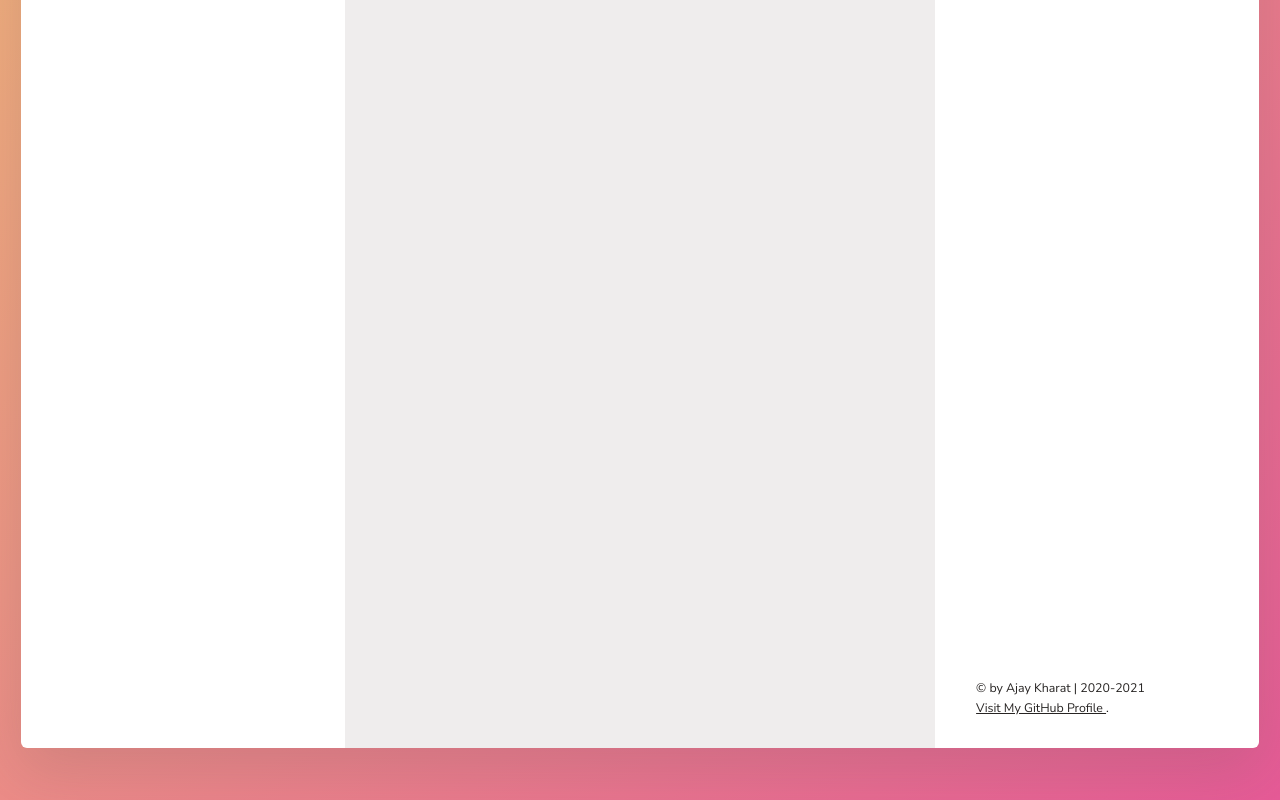
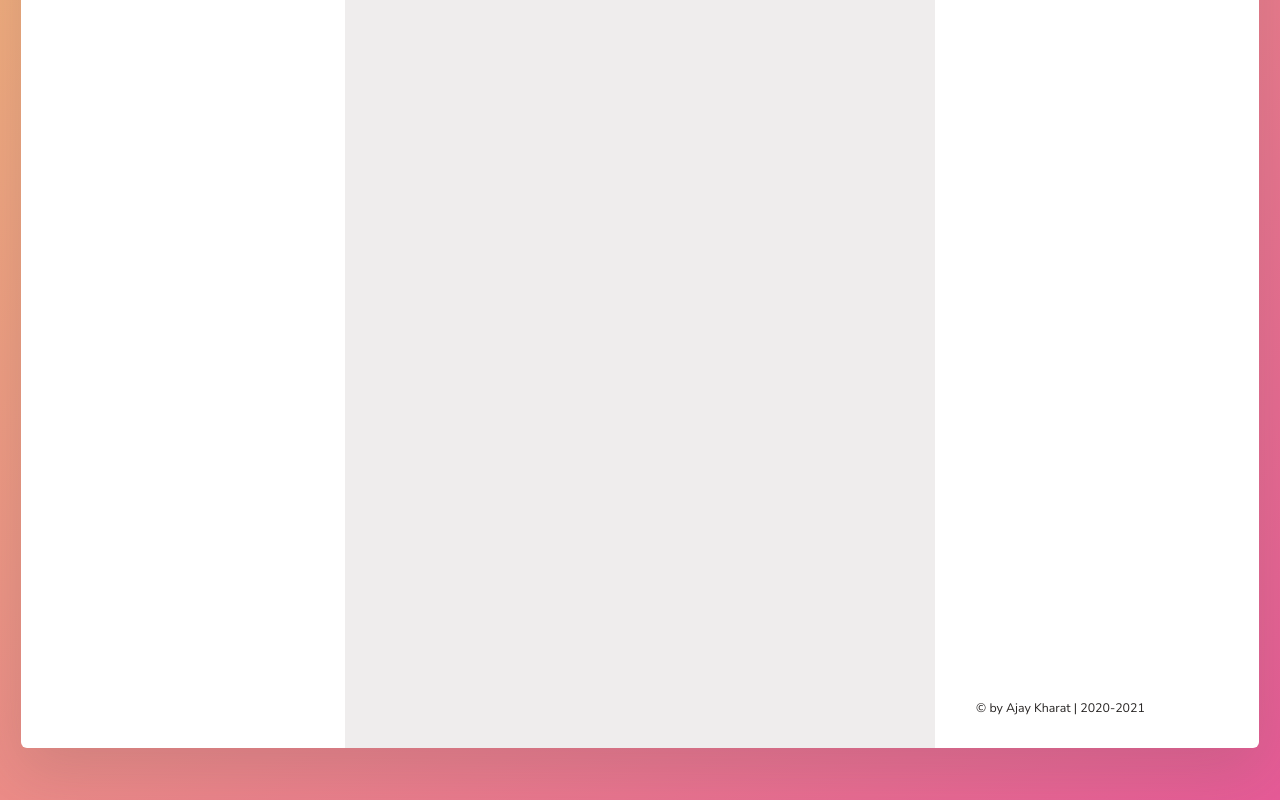
Before and after one commit to iamajaykharat/Recipe-Search-Application, a website built with webpack: page src/index.html in a window 1280 px wide. Shown: the part 438-1238 px from the top of the page. Built offline with nearby package versions, Linux system fonts and the light colour scheme.

Commit message:
Update index.html

```diff
--- a/src/index.html
+++ b/src/index.html
@@ -437,10 +437,7 @@
             </ul>
 
             <div class="copyright">
-                &copy; by Ajay Kharat | 2020-2021 <br>
-                <a href="https://github.com/iamajaykharat" target="_blank" class="link">
-                Visit My GitHub Profile
-                </a>.
+                &copy; by Ajay Kharat | 2020-2021
             </div>
 
         </div>
```
